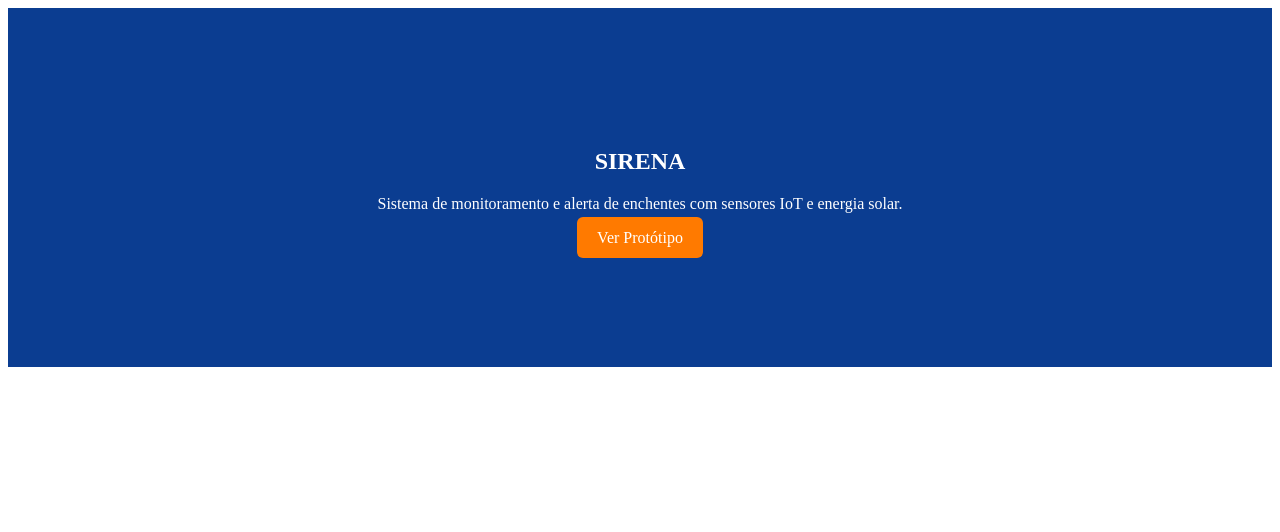
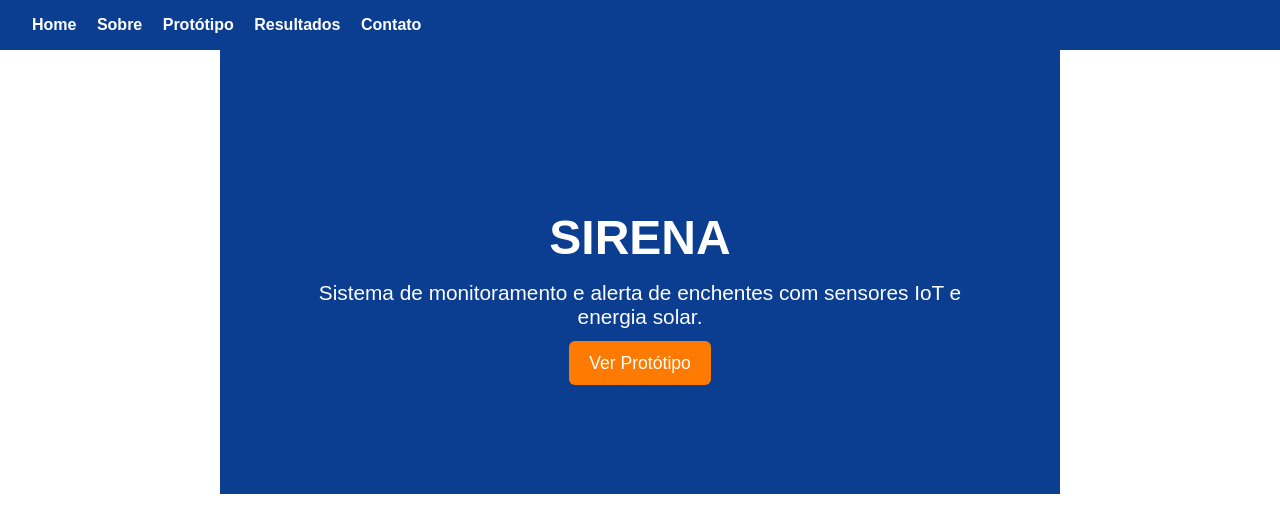
Before and after one commit to sirenamonitoramento/sirena-site, a plain HTML site: page index.html in a window 1280 px wide. Drawn offline with Linux system fonts and the light colour scheme; files that its build step writes are made by us from their sources.

Commit message:
Update index.html

```diff
--- a/index.html
+++ b/index.html
@@ -1,15 +1,32 @@
 <!doctype html>
 <html lang="pt-BR">
+
 <head>
   <meta charset="utf-8">
-  <meta name="viewport" content="width=device-width, initial-scale=1">
-  <title>SIRENA - Sistema de Monitoramento e Alerta de Enchentes</title>
+  <title>SIRENA - Sistema de Monitoramento de Enchentes</title>
+  <link rel="stylesheet" href="assets/css/style.css">
 </head>
+
 <body>
-  <section style="background:#0b3d91; color:white; text-align:center; padding:120px 20px;">
+
+  <!-- Menu de navegação -->
+  <header>
+    <nav>
+      <a href="index.html">Home</a>
+      <a href="about.html">Sobre</a>
+      <a href="prototipo.html">Protótipo</a>
+      <a href="resultados.html">Resultados</a>
+      <a href="contato.html">Contato</a>
+    </nav>
+  </header>
+
+  <!-- Hero section gigante -->
+  <section class="hero">
     <h1>SIRENA</h1>
     <p>Sistema de monitoramento e alerta de enchentes com sensores IoT e energia solar.</p>
-    <a href="#" style="background:#ff7a00; color:white; padding:12px 20px; text-decoration:none; border-radius:6px;">Ver Protótipo</a>
+    <a href="prototipo.html">Ver Protótipo</a>
   </section>
+
 </body>
+
 </html>
```
